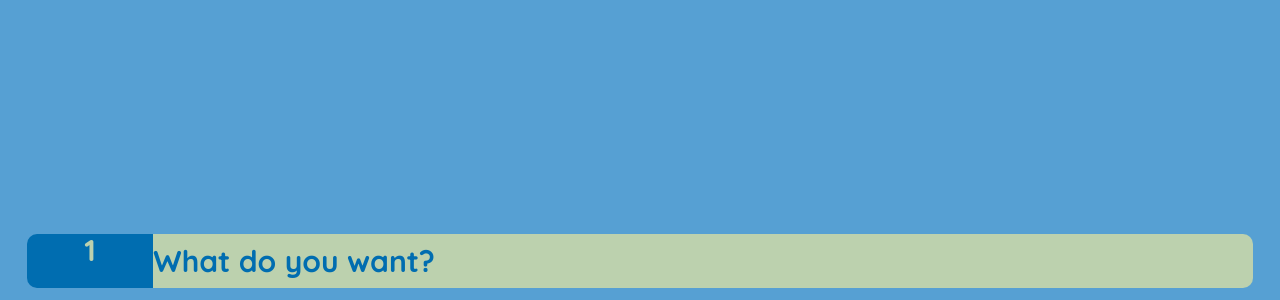
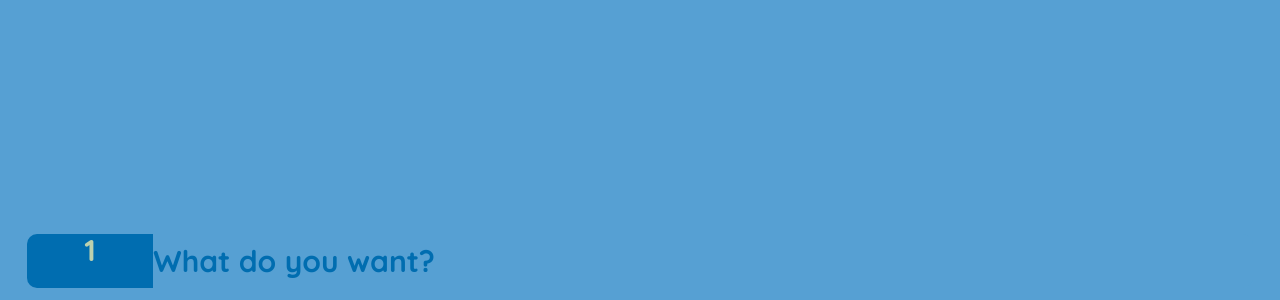
Before and after one commit to pluswebsite/bl.ai, a plain HTML site: page index.html in a window 1280 px wide. Shown: the part 500-800 px from the top of the page. Drawn offline with Linux system fonts and the light colour scheme.

Commit message:
Update index.html

```diff
--- a/index.html
+++ b/index.html
@@ -87,14 +87,13 @@
 		all: unset;
 		font-size: 30px;
 		border-radius: 0 10px 10px 0;
-			background: #BCD1AE;
-			color: #64C255;;
+			background: #56A0D3;
+			color: #006DB0;;
 			height: 100%;
 			width: 87%;
 			font-family: 'Quicksand', sans-serif;
 	}
 	#in:focus{
-		all: unset;
 		border: 5px solid #006DB0;
 		font-size: 30px;
 		font-weight: bold;
```
